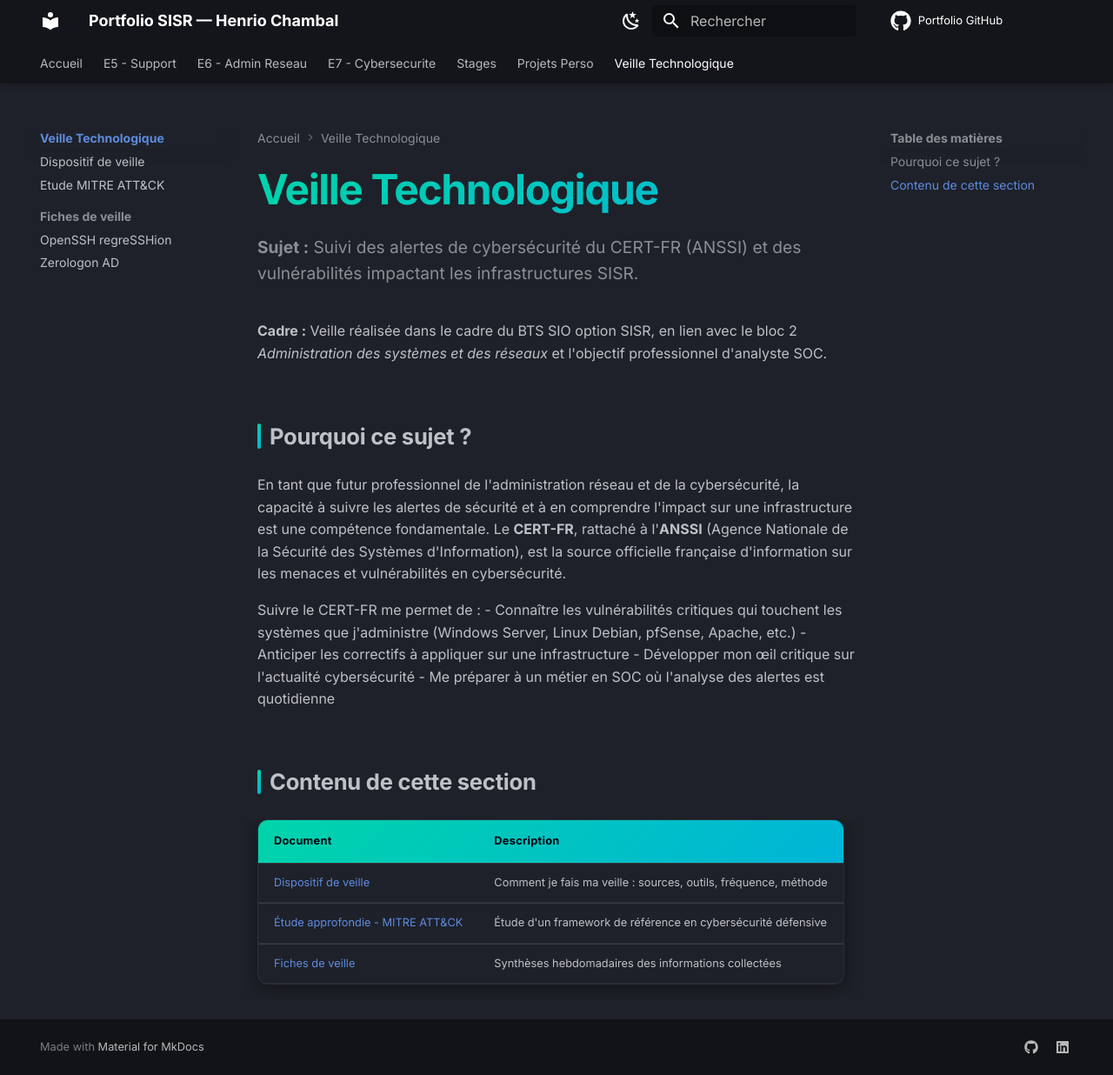
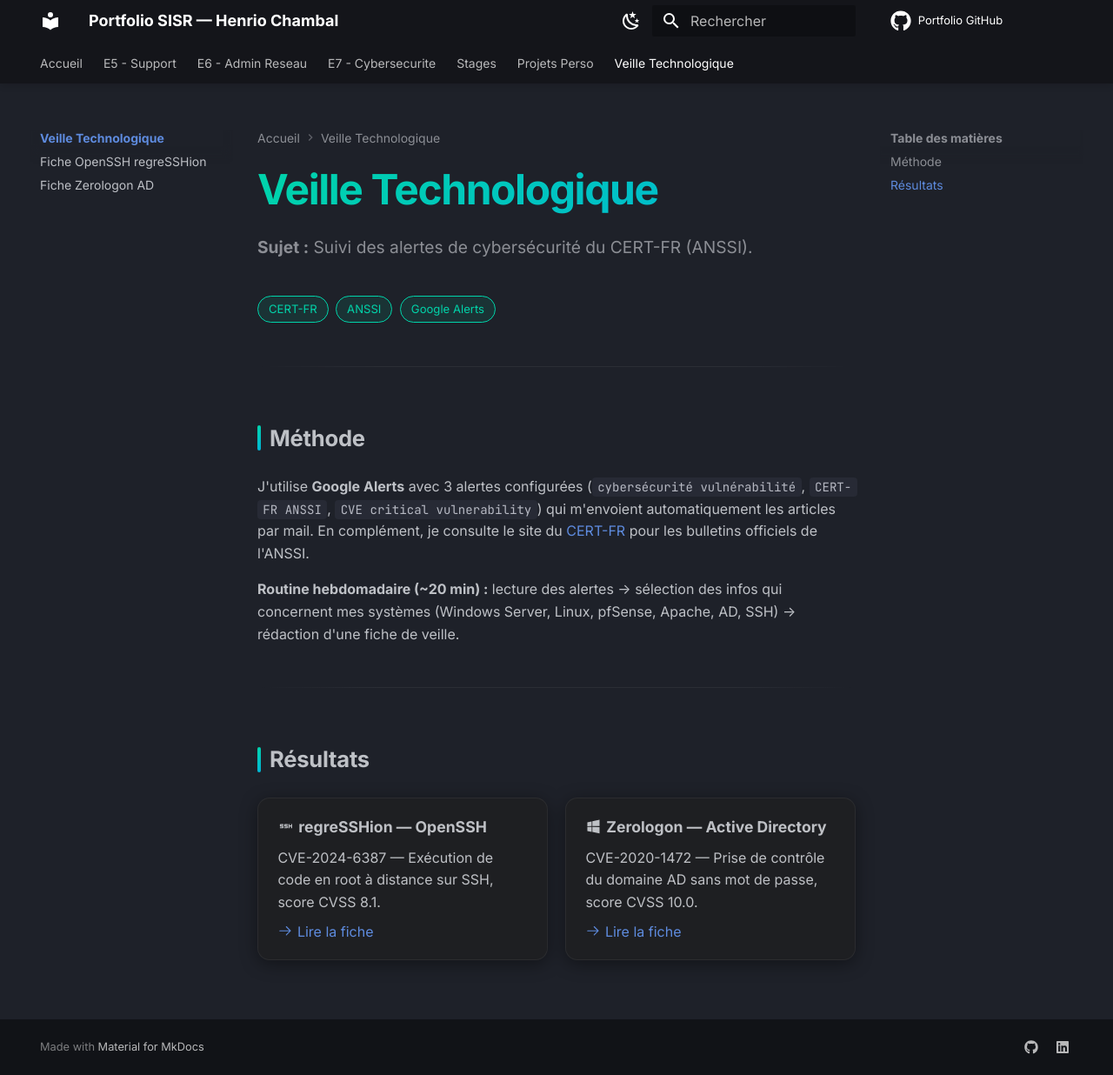
Before and after one commit to hnrio1/Portefolio-Sisr-, an MkDocs documentation site: the page built from docs/Veille-Technologique/README.md, in a window 1280 px wide and 1236 px high. Shown: the whole window at 87% size. Built offline with MkDocs 1.6.1 and Material for MkDocs 9.7.7, drawn with Linux system fonts in a browser that asks for light colours; comment, search, counter and statistics services are not loaded.

Commit message:
Veille ultra simple : methode + resultats sur une seule page

```diff
--- a/docs/Veille-Technologique/README.md
+++ b/docs/Veille-Technologique/README.md
@@ -1,23 +1,33 @@
 # Veille Technologique
 
-**Sujet :** Suivi des alertes de cybersécurité du CERT-FR (ANSSI) et des vulnérabilités impactant les infrastructures SISR.
+**Sujet :** Suivi des alertes de cybersécurité du CERT-FR (ANSSI).
 
-**Cadre :** Veille réalisée dans le cadre du BTS SIO option SISR, en lien avec le bloc 2 *Administration des systèmes et des réseaux* et l'objectif professionnel d'analyste SOC.
+<span class="tech-badge">CERT-FR</span> <span class="tech-badge">ANSSI</span> <span class="tech-badge">Google Alerts</span>
 
-## Pourquoi ce sujet ?
+---
 
-En tant que futur professionnel de l'administration réseau et de la cybersécurité, la capacité à suivre les alertes de sécurité et à en comprendre l'impact sur une infrastructure est une compétence fondamentale. Le **CERT-FR**, rattaché à l'**ANSSI** (Agence Nationale de la Sécurité des Systèmes d'Information), est la source officielle française d'information sur les menaces et vulnérabilités en cybersécurité.
+## Méthode
 
-Suivre le CERT-FR me permet de :
-- Connaître les vulnérabilités critiques qui touchent les systèmes que j'administre (Windows Server, Linux Debian, pfSense, Apache, etc.)
-- Anticiper les correctifs à appliquer sur une infrastructure
-- Développer mon œil critique sur l'actualité cybersécurité
-- Me préparer à un métier en SOC où l'analyse des alertes est quotidienne
+J'utilise **Google Alerts** avec 3 alertes configurées (`cybersécurité vulnérabilité`, `CERT-FR ANSSI`, `CVE critical vulnerability`) qui m'envoient automatiquement les articles par mail. En complément, je consulte le site du [CERT-FR](https://www.cert.ssi.gouv.fr/) pour les bulletins officiels de l'ANSSI.
 
-## Contenu de cette section
+**Routine hebdomadaire (~20 min) :** lecture des alertes → sélection des infos qui concernent mes systèmes (Windows Server, Linux, pfSense, Apache, AD, SSH) → rédaction d'une fiche de veille.
 
-| Document | Description |
-|----------|-------------|
-| [Dispositif de veille](./Dispositif-de-veille.md) | Comment je fais ma veille : sources, outils, fréquence, méthode |
-| [Étude approfondie - MITRE ATT&CK](./Etude-MITRE-ATTCK.md) | Étude d'un framework de référence en cybersécurité défensive |
-| [Fiches de veille](./Fiches/) | Synthèses hebdomadaires des informations collectées |
+---
+
+## Résultats
+
+<div class="grid cards" markdown>
+
+-   :material-ssh: __regreSSHion — OpenSSH__
+
+    CVE-2024-6387 — Exécution de code en root à distance sur SSH, score CVSS 8.1.
+
+    [:octicons-arrow-right-24: Lire la fiche](Fiches/2025-09-15-faille-openssh.md)
+
+-   :material-microsoft-windows: __Zerologon — Active Directory__
+
+    CVE-2020-1472 — Prise de contrôle du domaine AD sans mot de passe, score CVSS 10.0.
+
+    [:octicons-arrow-right-24: Lire la fiche](Fiches/2026-01-10-faille-windows-ad.md)
+
+</div>
--- a/mkdocs.yml
+++ b/mkdocs.yml
@@ -73,11 +73,8 @@
     - Script de backup: Projets-Perso/script-backup/README.md
   - Veille Technologique:
     - Presentation: Veille-Technologique/README.md
-    - Dispositif de veille: Veille-Technologique/Dispositif-de-veille.md
-    - Etude MITRE ATT&CK: Veille-Technologique/Etude-MITRE-ATTCK.md
-    - Fiches de veille:
-      - OpenSSH regreSSHion: Veille-Technologique/Fiches/2025-09-15-faille-openssh.md
-      - Zerologon AD: Veille-Technologique/Fiches/2026-01-10-faille-windows-ad.md
+    - Fiche OpenSSH regreSSHion: Veille-Technologique/Fiches/2025-09-15-faille-openssh.md
+    - Fiche Zerologon AD: Veille-Technologique/Fiches/2026-01-10-faille-windows-ad.md
 
 docs_dir: docs
 
```
Also changed, not shown: docs/Veille-Technologique/Dispositif-de-veille.md (deleted, +0 -51 lines), docs/Veille-Technologique/Etude-MITRE-ATTCK.md (deleted, +0 -39 lines), docs/Veille-Technologique/FEEDLY.png (deleted).
